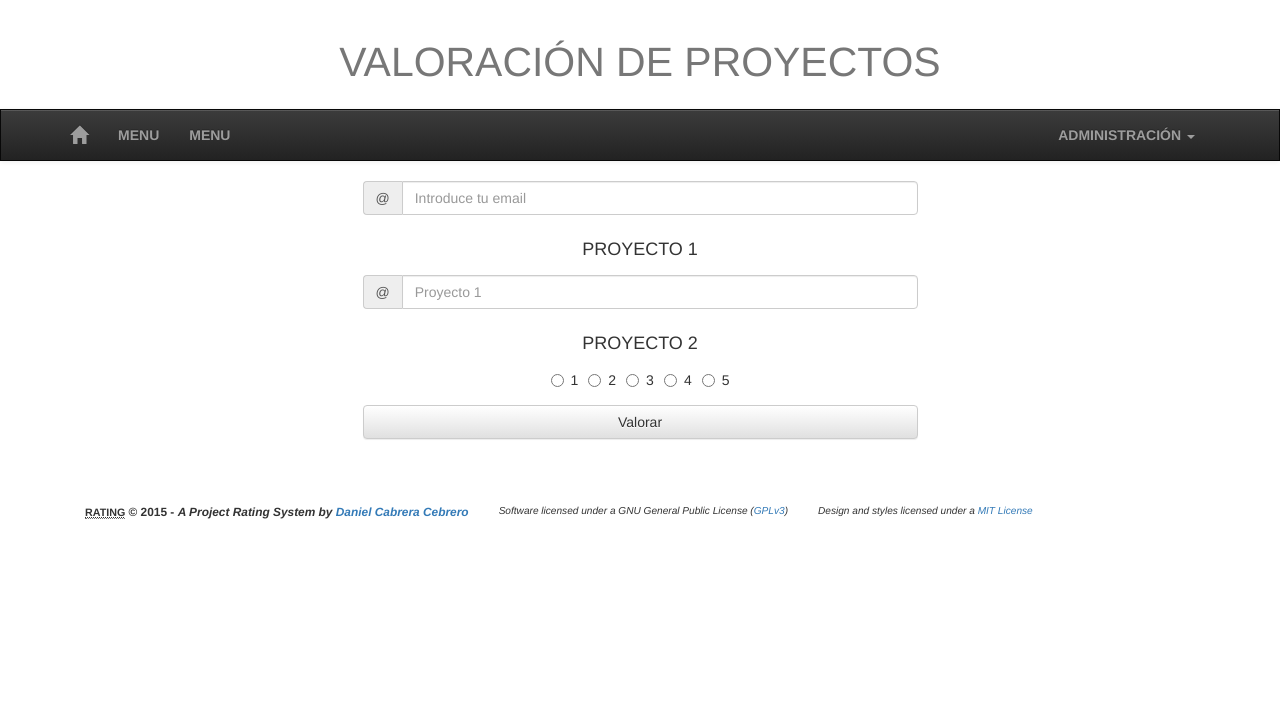
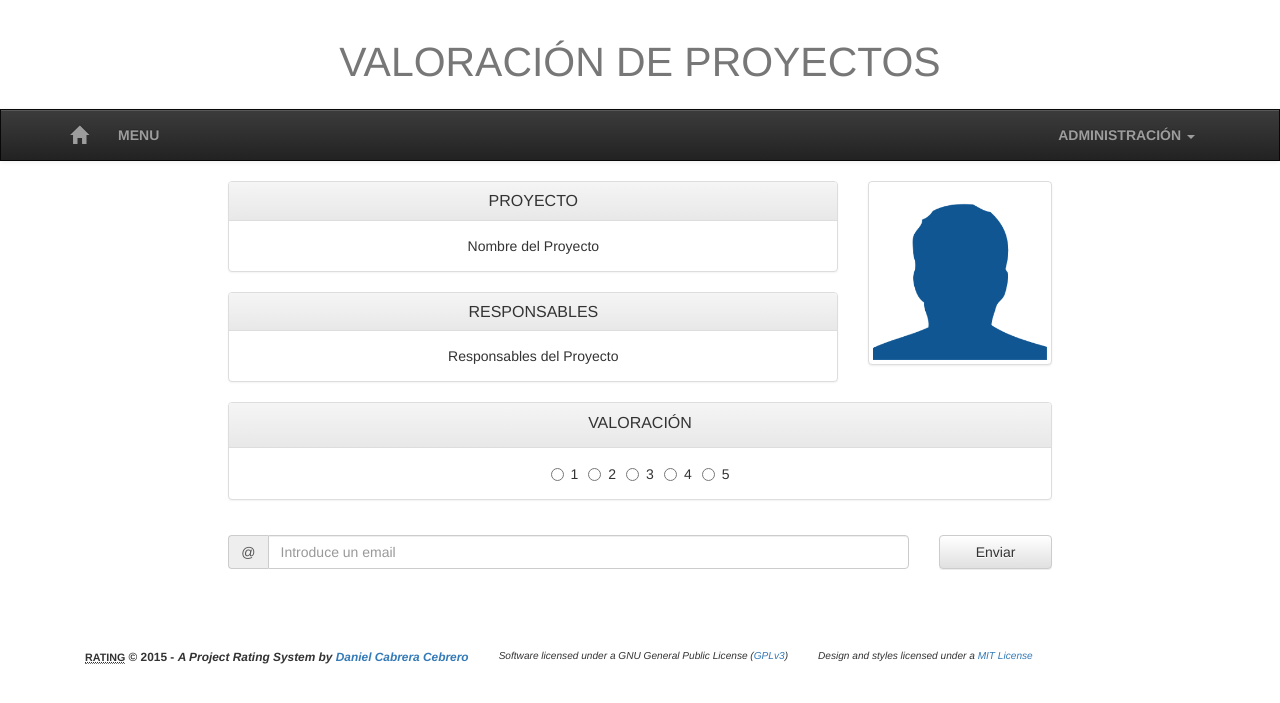
Before and after one commit to cabrera-dcc/rating, a PHP site: page / in a window 1280 px wide. Shown: the top 703 px of the page. Run offline with PHP 8.4, Linux system fonts and the light colour scheme.

Commit message:
Building the index style (b1r20150609)

```diff
--- a/css/style.css
+++ b/css/style.css
@@ -1,5 +1,5 @@
 body{
-	min-width: 300px;
+	min-width: 250px;
 }
 
 h1{
@@ -24,3 +24,8 @@ section{
 #inlineRadio{
 	margin: auto;
 }
+
+.thumbnail{
+	max-width: 250px;
+	margin: 0 auto 20px auto;
+}
--- a/index.php
+++ b/index.php
@@ -20,7 +20,7 @@
     	</div>
 	</header>
 
-	<nav class="navbar navbar-default navbar-inverse text-uppercase" role="navigation">
+	<nav class="navbar navbar-default navbar-inverse" role="navigation">
 		<div class="container">
 		    <div class="navbar-header">
 		      <button type="button" class="navbar-toggle collapsed" data-toggle="collapse" data-target="#navbar-collapse">
@@ -33,26 +33,25 @@
 		    </div>
 
 	    	<div class="collapse navbar-collapse" id="navbar-collapse">
-	        	<ul class="nav navbar-nav navbar-left">
-	            	<li><a rel="" target="" type="" hreflang="" href="#"><strong>MENU</strong></a></li>
-	            	<li><a rel="" target="" type="" hreflang="" href="#"><strong>MENU</strong></a></li>
+	        	<ul class="nav navbar-nav navbar-left text-uppercase">
+	            	<li><a rel="" target="" type="" hreflang="" href="#"><strong>Menu</strong></a></li>
 	        	</ul>
-	        	<ul class="nav navbar-nav navbar-right">
+	        	<ul class="nav navbar-nav navbar-right text-uppercase">
 	            	<li class="dropdown">
-	                	<a href="#" class="dropdown-toggle" data-toggle="dropdown" role="button" aria-expanded="false"><strong>ADMINISTRACIÓN</strong> <span class="caret"></span></a>
-	                	<ul class="dropdown-menu" role="menu">
-	                    	<form action="index.php" method="POST" accept-charset="UTF-8" enctype="text/plain" target="_self" class="container-fluid text-center">
+	                	<a href="#" class="dropdown-toggle" data-toggle="dropdown" role="button" aria-expanded="false"><strong>Administración</strong> <span class="caret"></span></a>
+	                	<ul class="dropdown-menu text-capitalize" role="menu">
+	                    	<form id="loginForm" name="adminLoginForm" action="index.php" method="POST" accept-charset="UTF-8" enctype="text/plain" target="_self" class="container-fluid text-center">
 								<div class="divider"></div>
 								<div class="form-group">
 									<label for="userInput">Administrador</label>
-									<input name="user" type="text" class="form-control" id="userInput" placeholder="Administrador" required="required"/>
+									<input name="user" type="text" class="form-control" id="userInput" required="required"/>
 								</div>
 								<div class="form-group">
 									<label for="passwordInput">Password</label>
-									<input name="password" type="password" class="form-control" id="passwordInput" placeholder="Password" required="required"/>
+									<input name="password" type="password" class="form-control" id="passwordInput" required="required"/>
 								</div>
+								<button type="submit" class="btn btn-default btn-block">Log in</button>
 								<div class="divider"></div>
-								<button type="submit" class="btn btn-default btn-block">Log in</button>
 							</form>
 	                	</ul>
 	            	</li>
@@ -61,43 +60,82 @@
    		</div>
 	</nav>
 
-	<main class="container">
+	<main class="container-fluid">
 		<section class="row text-center">
-			<form id="emailForm" name="emailAdressForm" action="index.php" method="POST" accept-charset="UTF-8" enctype="text/plain" target="_self" class="text-uppercase col-sm-8 col-sm-push-2 col-md-6 col-md-push-3">
+			<form id="emailForm" name="emailAdressForm" action="index.php" method="POST" accept-charset="UTF-8" enctype="text/plain" target="_self" class="col-sm-10 col-sm-push-1 col-lg-8 col-lg-push-2">
+
+				<div class="row">
+					<div class="col-xs-12 col-sm-8 col-md-9">
 						<div class="form-group">
-					<div class="input-group">
-						<div class="input-group-addon">@</div>
-						<input name="email" type="email" class="form-control" id="emailAdressInput" placeholder="Introduce tu email" required="required"/>
+							<div class="panel panel-default">
+								<div class="panel-heading">
+									<h3 class="panel-title text-uppercase">Proyecto</h3>
+								</div>
+								<div class="panel-body">
+									Nombre del Proyecto
+								</div>
 							</div>
 						</div>
 						<div class="form-group">
-					<label for="project1Input"><h4>Proyecto 1</h4></label>
-					<div class="input-group">
-						<div class="input-group-addon">@</div>
-						<input name="projects[]" type="number" class="form-control" id="project1Input" placeholder="Proyecto 1" required="required"/>
+							<div class="panel panel-default">
+								<div class="panel-heading">
+									<h3 class="panel-title text-uppercase">Responsables</h3>
+								</div>
+								<div class="panel-body">
+									Responsables del Proyecto
 								</div>
 							</div>
-				<div class="form-group">
-					<label for="inlineRadio"><h4>Proyecto 2</h4></label>
+						</div>
+					</div>
+
+					<div class="col-xs-12 col-sm-4 col-md-3">
+						<a href="#" class="thumbnail">
+							<img src="images/generic-user.png" alt="alt">
+						</a>
+					</div>
+				</div>
+
+				<div class="row">
+					<div class="form-group col-xs-12">
+						<div class="panel panel-default">
+							<div class="panel-heading">
+								<label for="inlineRadio"><h3 class="panel-title text-uppercase">Valoración</h3></label>
+							</div>
+							<div class="panel-body">
 								<div class="input-group" id="inlineRadio">
 									<label class="radio-inline">
-							<input type="radio" name="inlineRadioOptions" id="inlineRadio1" value="1"> 1
+										<input type="radio" name="inlineRadioOptions" id="inlineRadio1" value="1" required="required"/> 1
 									</label>
 									<label class="radio-inline">
-							<input type="radio" name="inlineRadioOptions" id="inlineRadio2" value="2"> 2
+										<input type="radio" name="inlineRadioOptions" id="inlineRadio2" value="2" required="required"/> 2
 									</label>
 									<label class="radio-inline">
-							<input type="radio" name="inlineRadioOptions" id="inlineRadio3" value="3"> 3
+										<input type="radio" name="inlineRadioOptions" id="inlineRadio3" value="3" required="required"/> 3
 									</label>
 									<label class="radio-inline">
-							<input type="radio" name="inlineRadioOptions" id="inlineRadio4" value="4"> 4
+										<input type="radio" name="inlineRadioOptions" id="inlineRadio4" value="4" required="required"/> 4
 									</label>
 									<label class="radio-inline">
-							<input type="radio" name="inlineRadioOptions" id="inlineRadio5" value="5"> 5
+										<input type="radio" name="inlineRadioOptions" id="inlineRadio5" value="5" required="required"/> 5
 									</label>
 								</div>
 							</div>
-				<button type="submit" class="btn btn-default btn-block">Valorar</button>
+						</div>
+					</div>
+				</div>
+				<div class="row">
+
+					<div class="form-group col-xs-12 col-sm-8 col-md-10">
+						<div class="input-group">
+							<div class="input-group-addon">@</div>
+							<input name="email" type="email" class="form-control" id="emailAdressInput" placeholder="Introduce un email" required="required"/>
+						</div>
+					</div>
+					<div class="col-xs-12 col-sm-4 col-md-2">
+						<button type="submit" class="btn btn-default btn-block">Enviar</button>
+					</div>
+				</div>
+
 			</form>
 		</section>
 	</main>
```
Also changed, not shown: images/generic-user.png (added). Lines whose indentation alone changed are shown as unchanged.
